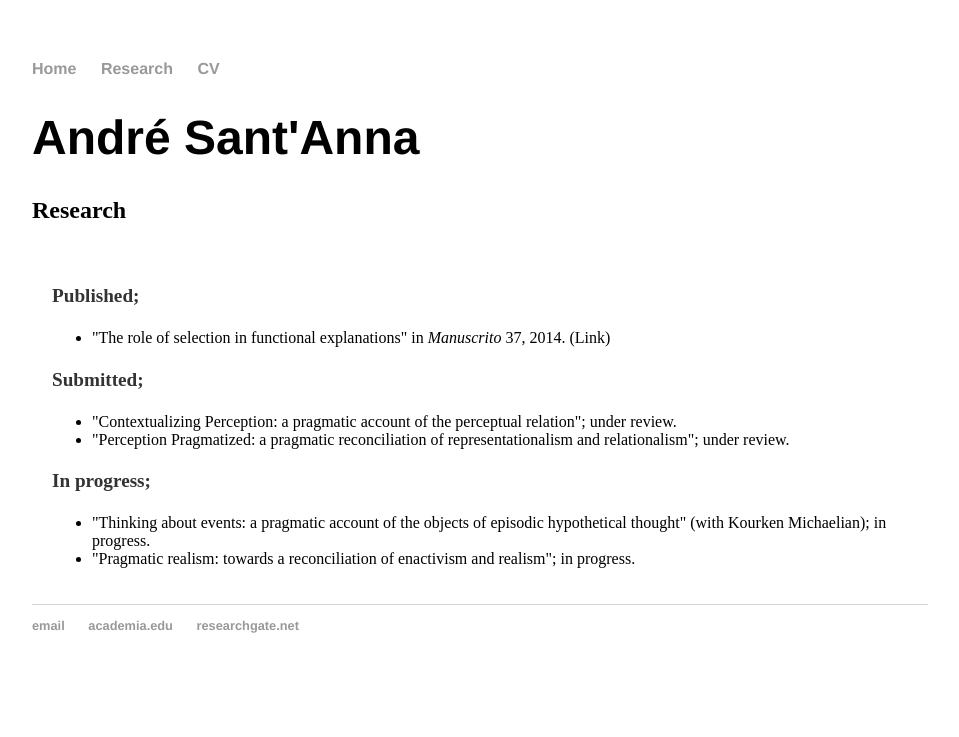
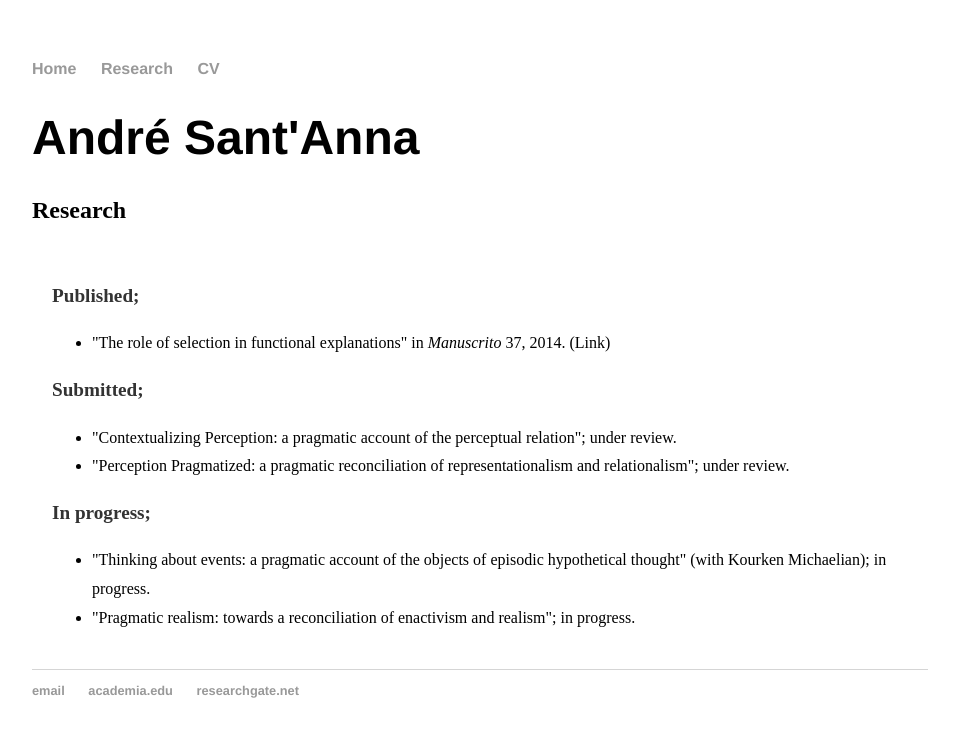
Before and after one commit to andresantanna/andresantanna.github.io, a Jekyll site: the page built from research.html, in a window 1280 px wide. Shown: the top 737 px of the page, without its empty margins (160-1119 px from the left). Built offline with Jekyll 4.4.1, drawn with Linux system fonts in a browser that asks for light colours.

Commit message:
Update research.html

```diff
--- a/research.html
+++ b/research.html
@@ -5,7 +5,7 @@ title: André Sant'Anna - Research
 <div class="blurb">
 	<h1>André Sant'Anna</h1>
   <h2>Research</h2>
-<div style="background-color:white;color:black;padding:20px;">
+<div style="background-color:white;color:black;padding:20px;line-height:1.8em">
 <p><b>Published;</b><br>
 
 <ul>
```
